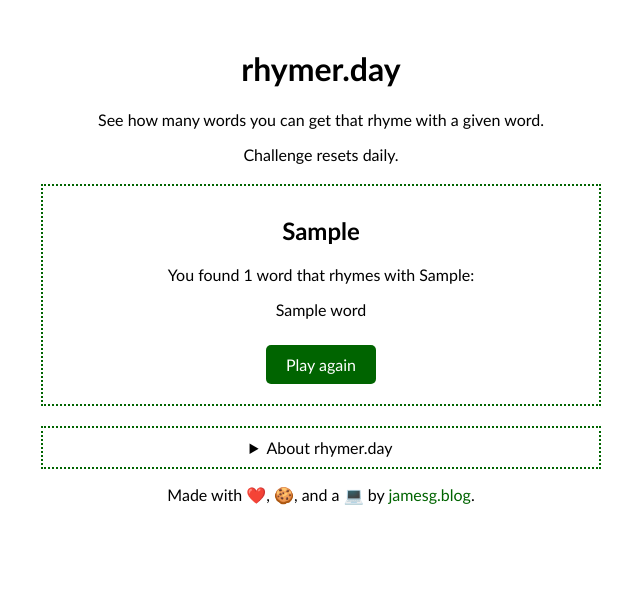
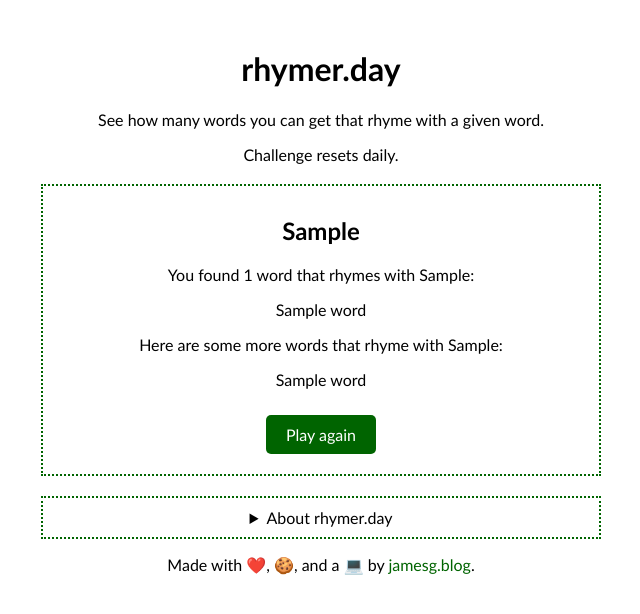
Before and after one commit to capjamesg/rhymer.day, a Flask app: template templates/index.html in a window 1280 px wide. Shown: the top 614 px of the page, without its empty margins (319-959 px from the left). Run offline with Flask 3, Linux system fonts and the light colour scheme; the template is opened without the code that fills it: most values are stand-ins (such as "Sample title", 1, 10 or a date in 2020); parts of the project's set-up code (start-up, migrations or seed data) failed here and were passed over.

Commit message:
show more rhyming words

```diff
--- a/app.py
+++ b/app.py
@@ -64,6 +64,7 @@ def index():
             rhyming_words=rhyming_words,
             word_of_the_day=history[str(datetime.date.today())],
             rhyming_words_count=len(rhyming_words),
+            more_rhyming_words=[w for w in rhymes[phoneme] if w not in words],
         )
 
     return render_template(
--- a/templates/index.html
+++ b/templates/index.html
@@ -108,6 +108,12 @@
                             <li>{{ word }}</li>
                         {% endfor %}
                     </ul>
+                    <p>Here are some more words that rhyme with {{ word_of_the_day }}:</p>
+                    <ul>
+                        {% for word in more_rhyming_words %}
+                            <li>{{ word }}</li>
+                        {% endfor %}
+                    </ul>
                     <a id="botd-link" class="button-link" href="/">Play again</a>
                 {% else %}
                     <form action="/" method="post">
```
